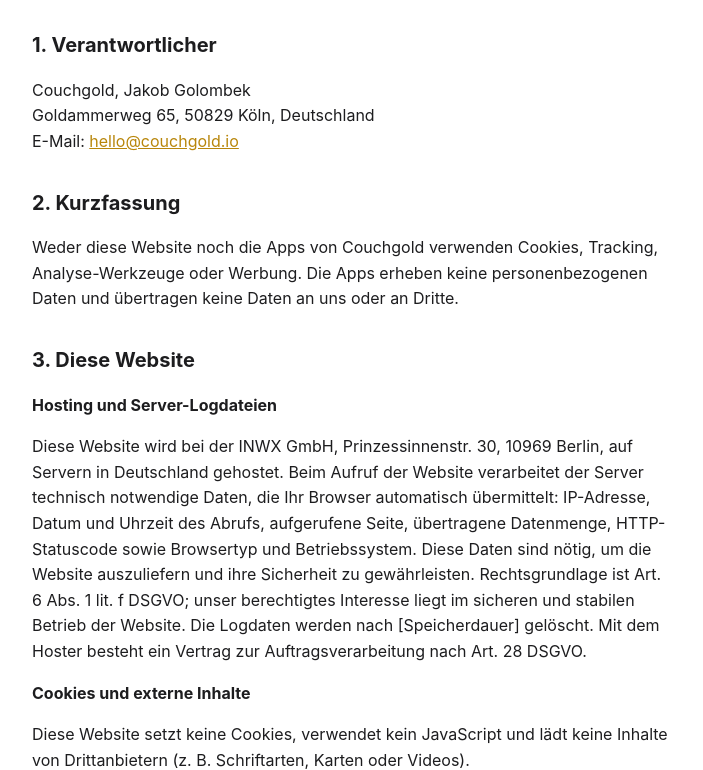
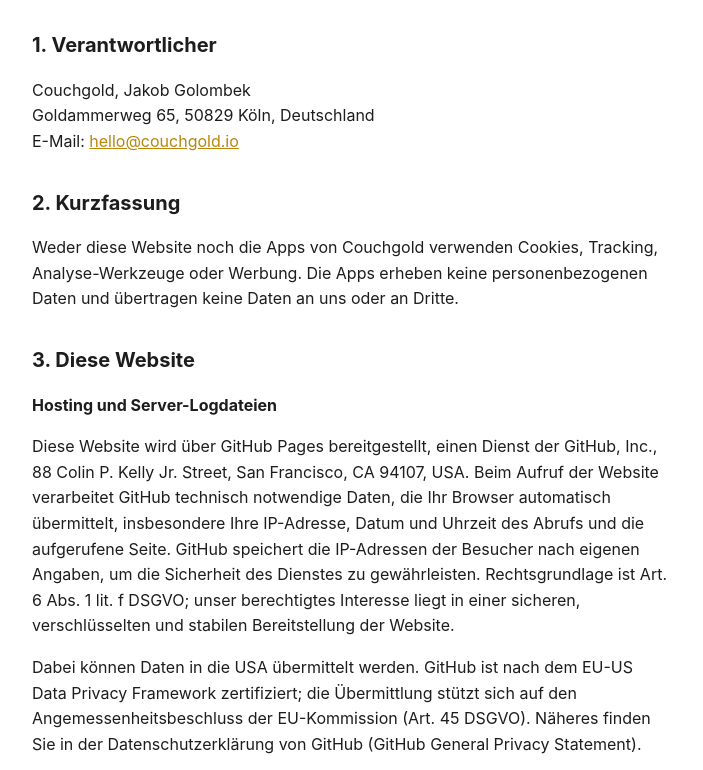
Before and after one commit to couchgold/couchgold.io, a plain HTML site: page datenschutz.html in a window 1280 px wide. Shown: the part 181-951 px from the top of the page, without its empty margins (288-991 px from the left). Drawn offline with Linux system fonts and the light colour scheme.

Commit message:
Move hosting to GitHub Pages: CNAME, .nojekyll, privacy policy names GitHub

```diff
--- a/datenschutz.html
+++ b/datenschutz.html
@@ -38,16 +38,19 @@
     <h2>3. Diese Website</h2>
     <h3>Hosting und Server-Logdateien</h3>
     <p>
-      <!-- TODO: Speicherdauer der Logs aus dem AVV oder vom INWX-Support übernehmen. -->
-      Diese Website wird bei der INWX GmbH, Prinzessinnenstr. 30, 10969 Berlin, auf Servern in
-      Deutschland gehostet. Beim Aufruf der Website verarbeitet
-      der Server technisch notwendige Daten, die Ihr Browser automatisch übermittelt: IP-Adresse,
-      Datum und Uhrzeit des Abrufs, aufgerufene Seite, übertragene Datenmenge, HTTP-Statuscode sowie
-      Browsertyp und Betriebssystem. Diese Daten sind nötig, um die Website auszuliefern und ihre
-      Sicherheit zu gewährleisten. Rechtsgrundlage ist Art. 6 Abs. 1 lit. f DSGVO; unser
-      berechtigtes Interesse liegt im sicheren und stabilen Betrieb der Website. Die Logdaten werden
-      nach [Speicherdauer] gelöscht. Mit dem Hoster besteht ein Vertrag zur Auftragsverarbeitung
-      nach Art. 28 DSGVO.
+      Diese Website wird über GitHub Pages bereitgestellt, einen Dienst der GitHub, Inc.,
+      88 Colin P. Kelly Jr. Street, San Francisco, CA 94107, USA. Beim Aufruf der Website verarbeitet
+      GitHub technisch notwendige Daten, die Ihr Browser automatisch übermittelt, insbesondere Ihre
+      IP-Adresse, Datum und Uhrzeit des Abrufs und die aufgerufene Seite. GitHub speichert die
+      IP-Adressen der Besucher nach eigenen Angaben, um die Sicherheit des Dienstes zu gewährleisten.
+      Rechtsgrundlage ist Art. 6 Abs. 1 lit. f DSGVO; unser berechtigtes Interesse liegt in einer
+      sicheren, verschlüsselten und stabilen Bereitstellung der Website.
+    </p>
+    <p>
+      Dabei können Daten in die USA übermittelt werden. GitHub ist nach dem EU-US Data Privacy
+      Framework zertifiziert; die Übermittlung stützt sich auf den Angemessenheitsbeschluss der
+      EU-Kommission (Art. 45 DSGVO). Näheres finden Sie in der Datenschutzerklärung von GitHub
+      (GitHub General Privacy Statement).
     </p>
     <h3>Cookies und externe Inhalte</h3>
     <p>
```
Also changed, not shown: 3 other files.
